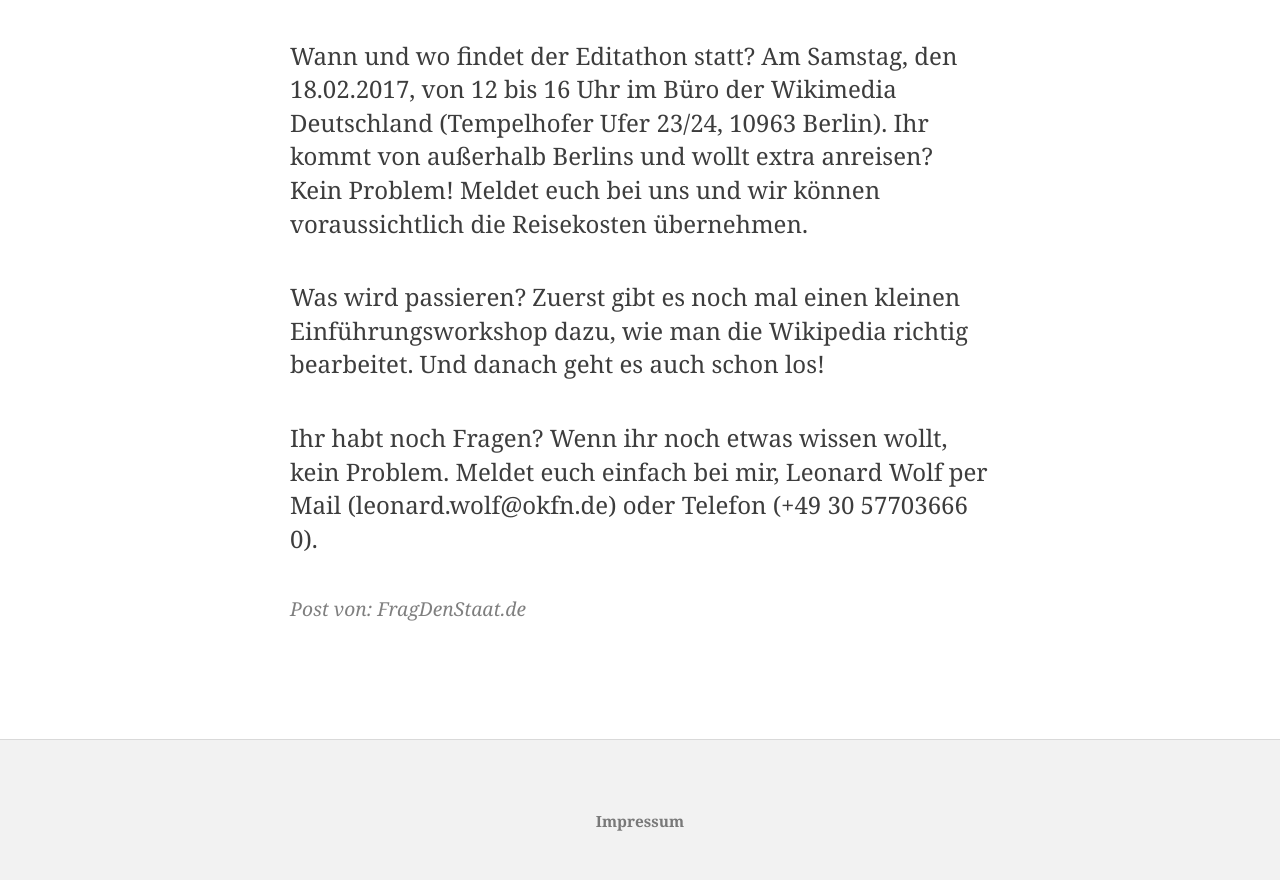
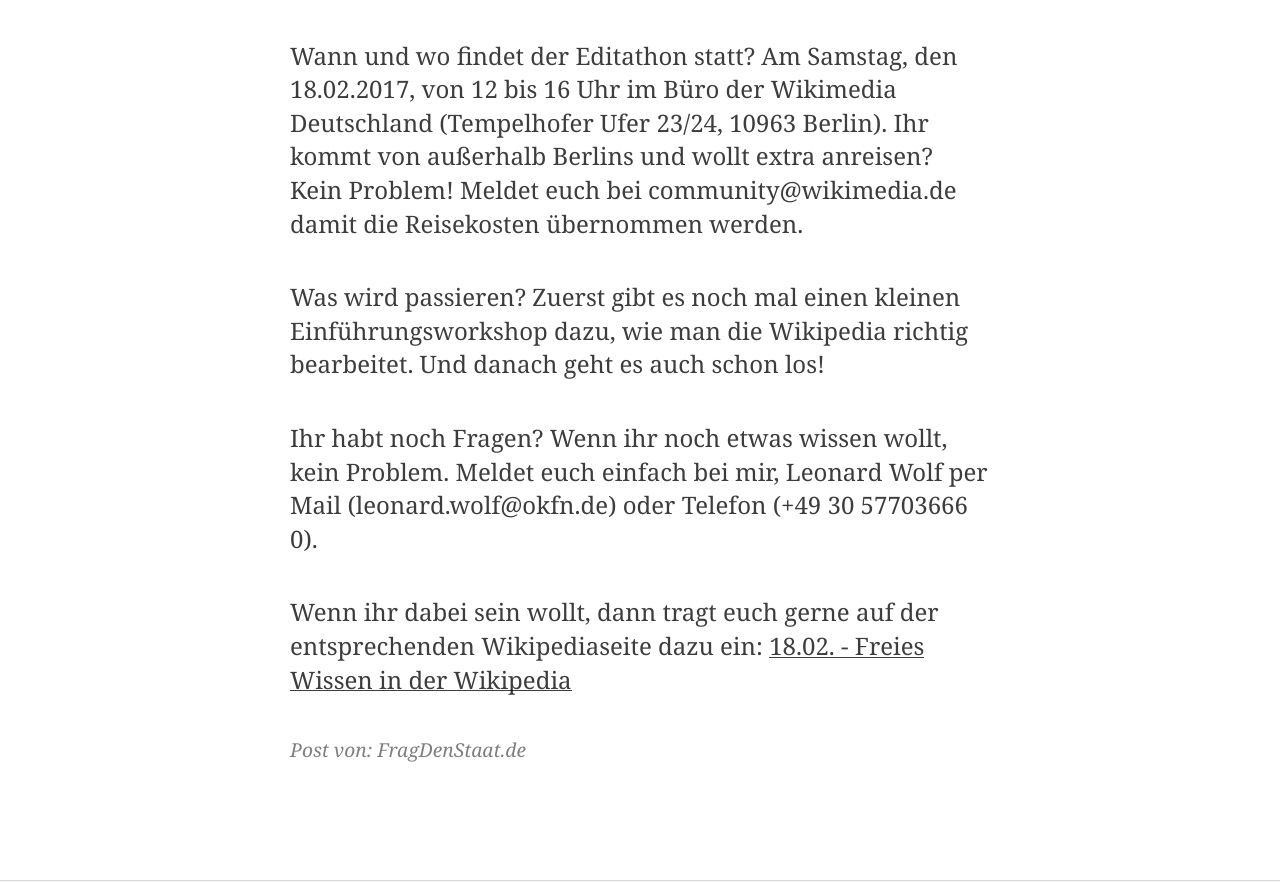
Before and after one commit to okfde/blog.fragdenstaat.de, a Jekyll site: the page built from _posts/2017/2017-01-30-editathon.md, in a window 1280 px wide and 1400 px high, scrolled down 1048 px, cut to the strip 379-1261 px from the top of the window. Built offline with Jekyll 4.4.1, drawn with Linux system fonts in a browser that asks for light colours.

Commit message:
Link added

```diff
--- a/_posts/2017/2017-01-30-editathon.md
+++ b/_posts/2017/2017-01-30-editathon.md
@@ -16,10 +16,12 @@
 <iframe src="//giphy.com/embed/o0vwzuFwCGAFO" width="480" height="480" frameBorder="0" class="giphy-embed" allowFullScreen></iframe>
 
 <b>Wann und wo findet der Editathon statt?<b>
-Am Samstag, den 18.02.2017, von 12 bis 16 Uhr im Büro der Wikimedia Deutschland (Tempelhofer Ufer 23/24, 10963 Berlin). Ihr kommt von außerhalb Berlins und wollt extra anreisen? Kein Problem! Meldet euch bei uns und wir können voraussichtlich die Reisekosten übernehmen.
+Am Samstag, den 18.02.2017, von 12 bis 16 Uhr im Büro der Wikimedia Deutschland (Tempelhofer Ufer 23/24, 10963 Berlin). Ihr kommt von außerhalb Berlins und wollt extra anreisen? Kein Problem! Meldet euch bei community@wikimedia.de damit die Reisekosten übernommen werden.
 
 <b>Was wird passieren?<b>
 Zuerst gibt es noch mal einen kleinen Einführungsworkshop dazu, wie man die Wikipedia richtig bearbeitet. Und danach geht es auch schon los!
 
 <b>Ihr habt noch Fragen?<b>
 Wenn ihr noch etwas wissen wollt, kein Problem. Meldet euch einfach bei mir, Leonard Wolf per Mail (leonard.wolf@okfn.de) oder Telefon (+49 30 57703666 0).
+
+Wenn ihr dabei sein wollt, dann tragt euch gerne auf der entsprechenden Wikipediaseite dazu ein: <a href="https://de.wikipedia.org/wiki/Wikipedia:Berlin#Samstag.2C_18._Februar_2017.2C_12.E2.80.9316_Uhr:_Freies_Wissen_in_der_Wikipedia">18.02. - Freies Wissen in der Wikipedia</a>
```
